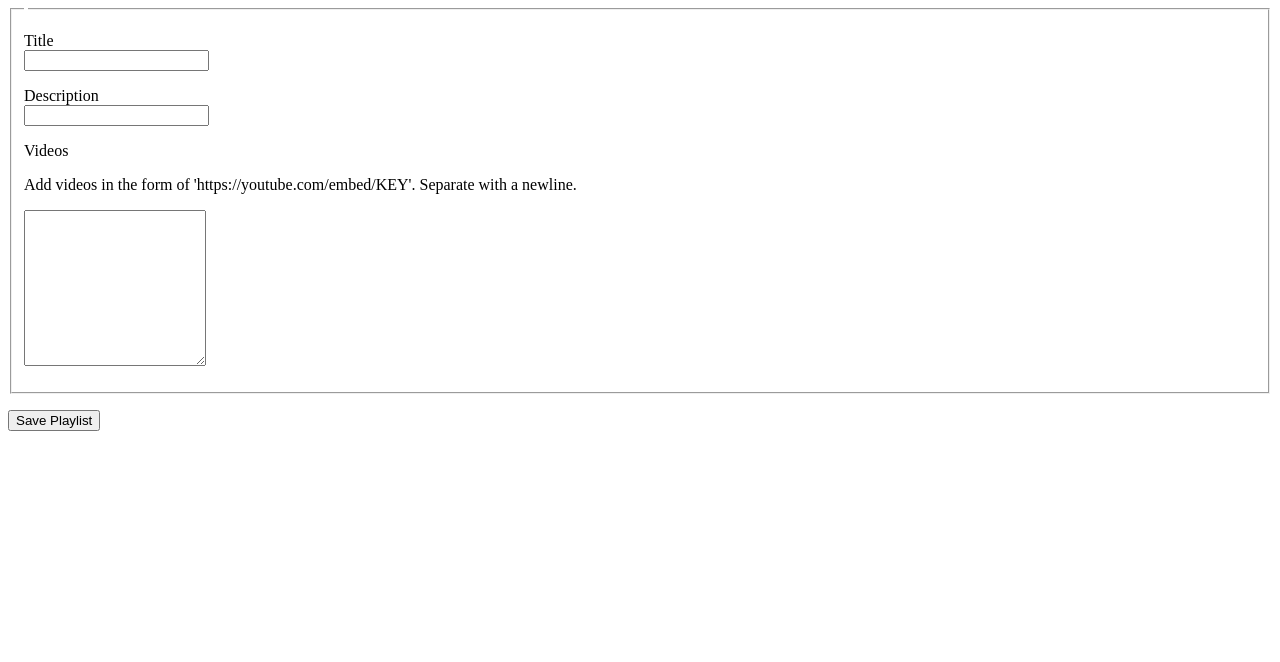
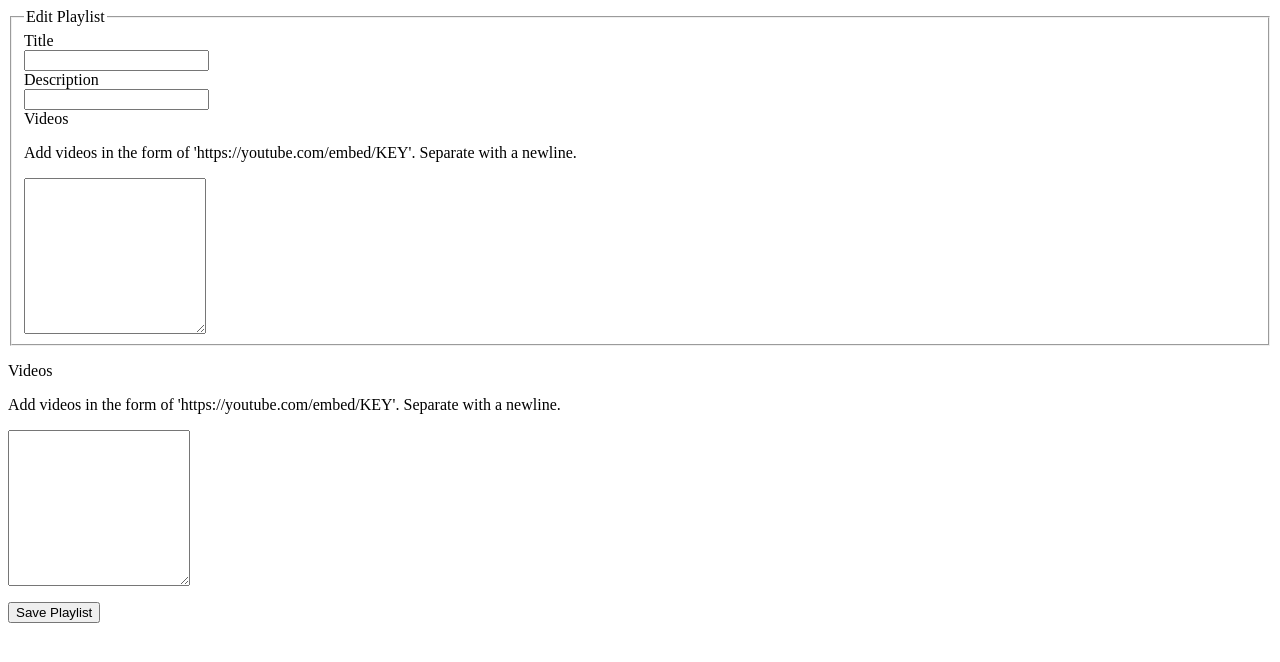
Before and after one commit to reikamoon/playlister, a Python web app: template templates/partials/playlists_form.html in a window 1280 px wide. Shown: the top 662 px of the page. Run offline with Jinja, Linux system fonts and the light colour scheme; the template is opened without the code that fills it, so the values that code supplies are empty.

Commit message:
updated playlists_form

```diff
--- a/templates/partials/playlists_form.html
+++ b/templates/partials/playlists_form.html
@@ -1,19 +1,26 @@
 <!-- templates/partials/playlists_form.html -->
 
 <fieldset>
-<legend>{{ title }}</legend>
-<!-- TITLE -->
-<p>
-    <label for='playlist-title'>Title</label><br>
-    <input id='playlist-title' type='text' name='title' value='{{ playlist.title }}'/>
-</p>
+    <legend>Edit Playlist</legend>
+    <!-- TITLE -->
+    <div class='form-group'>
+        <label for='playlist-title'>Title</label><br>
+        <input class='form-control' id='playlist-title' type='text' name='title' value='{{ playlist.title }}'/>
+    </div>
 
-<!-- DESCRIPTION -->
-<p>
-  <label for='description'>Description</label><br>
-  <input id='description' type='text' name='description' value='{{ playlist.description }}' />
-</p>
+    <!-- DESCRIPTION -->
+    <div class='form-group'>
+        <label for='description'>Description</label><br>
+        <input class='form-control' id='description' type='text' name='description' value='{{ playlist.description }}' />
+    </div>
 
+    <!-- DESCRIPTION -->
+    <div class='form-group'>
+        <label for='playlist-videos'>Videos</label><br/>
+        <p class='text-muted'>Add videos in the form of 'https://youtube.com/embed/KEY'. Separate with a newline.</p>
+        <textarea class='form-control' id='playlist-videos' name='videos' rows='10' />{{ "\n".join(playlist.videos) }}</textarea>
+    </div>
+</fieldset>
 <!-- VIDEO LINKS -->
 <p>
   <label for='playlist-videos'>Videos</label><br>
```
